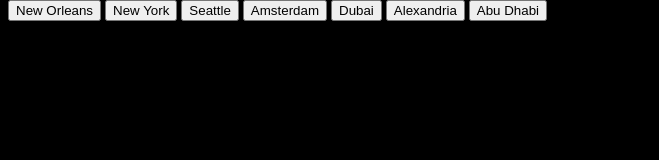
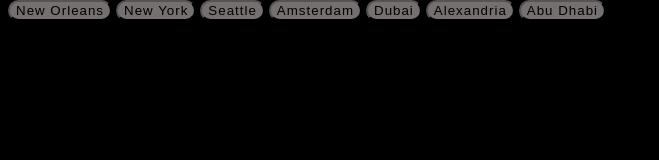
Before and after one commit to JavaVista/teamContinentalApp, a website: page index.html in a window 1280 px wide. Shown: the top 160 px of the page, without its empty margins (0-659 px from the left). Drawn offline with nearby package versions, Linux system fonts and the light colour scheme; no server answers.

Commit message:
Added some styles for the buttons.

```diff
--- a/style.css
+++ b/style.css
@@ -8,7 +8,9 @@
   margin-bottom: 100px;
 }
 button {
-  /* background: rgb(117, 111, 111); */
+  background: rgb(117, 111, 111);
+  border-radius: 20px;
+  letter-spacing: 1px;
 }
 
 .title {
```
